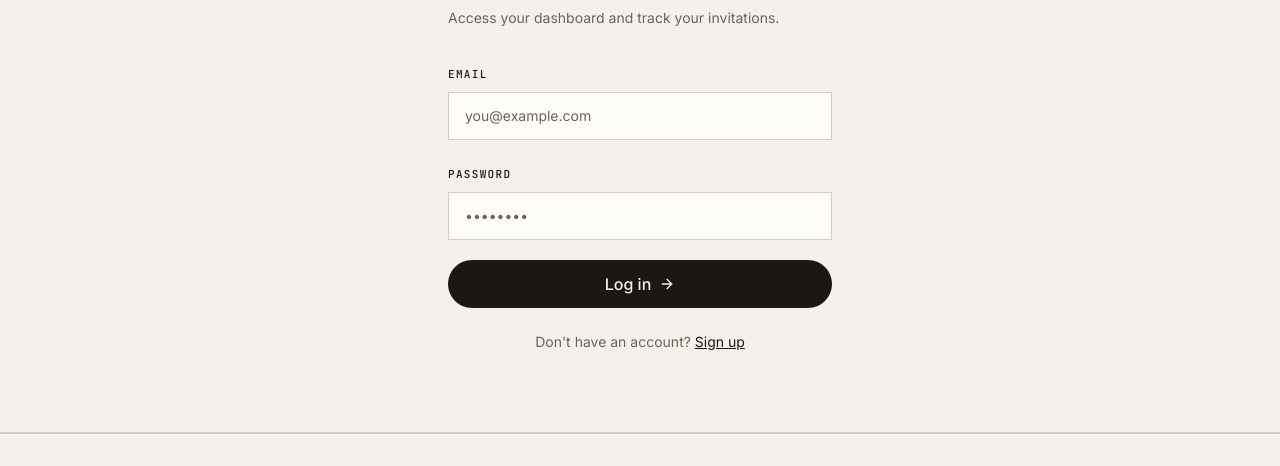
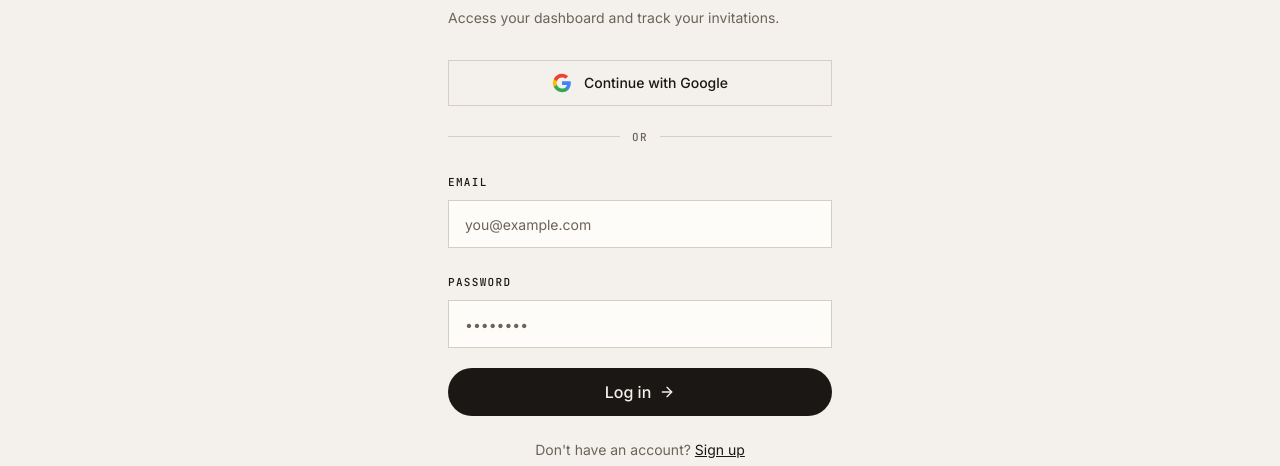
Before and after one commit to hanibrahim130-boop/invytly, a Next.js app: page /login in a window 1280 px wide. Shown: the part 205-671 px from the top of the page. Built offline with nearby package versions, Linux system fonts and the light colour scheme; no server answers.

Commit message:
feat: add Google login with signInWithPopup on login and signup pages

```diff
--- a/src/app/login/page.tsx
+++ b/src/app/login/page.tsx
@@ -20,11 +20,12 @@
 function LoginContent() {
   const router = useRouter();
   const params = useSearchParams();
-  const { logIn, user } = useAuth();
+  const { logIn, logInWithGoogle, user } = useAuth();
   const [email, setEmail] = React.useState("");
   const [password, setPassword] = React.useState("");
   const [error, setError] = React.useState("");
   const [loading, setLoading] = React.useState(false);
+  const [googleLoading, setGoogleLoading] = React.useState(false);
 
   const redirectTo = params.get("redirect") ?? "/dashboard";
 
@@ -51,6 +52,21 @@
     }
   };
 
+  const handleGoogleLogin = async () => {
+    setError("");
+    setGoogleLoading(true);
+    try {
+      await logInWithGoogle();
+    } catch (err: unknown) {
+      const code = (err as { code?: string }).code ?? "";
+      if (code === "auth/popup-closed-by-user") setError("Sign-in popup was closed");
+      else if (code === "auth/popup-blocked") setError("Popup blocked. Allow popups for this site.");
+      else setError("Google sign-in failed. Please try again.");
+    } finally {
+      setGoogleLoading(false);
+    }
+  };
+
   return (
     <Container className="pt-32 pb-20">
       <div className="mx-auto max-w-sm">
@@ -62,7 +78,36 @@
           Access your dashboard and track your invitations.
         </p>
 
-        <form onSubmit={handleSubmit} className="mt-8 space-y-5">
+        {/* Google login */}
+        <button
+          type="button"
+          onClick={handleGoogleLogin}
+          disabled={googleLoading || loading}
+          className="mt-8 flex w-full items-center justify-center gap-3 border border-[color:var(--foreground)] px-4 py-3 text-sm font-medium transition-colors hover:bg-[color:var(--card)] disabled:opacity-50"
+        >
+          {googleLoading ? (
+            <span className="text-[color:var(--muted-foreground)]">Connecting…</span>
+          ) : (
+            <>
+              <svg className="h-5 w-5" viewBox="0 0 24 24" aria-hidden="true">
+                <path fill="#4285F4" d="M22.56 12.25c0-.78-.07-1.53-.2-2.25H12v4.26h5.92c-.26 1.37-1.04 2.53-2.21 3.31v2.77h3.57c2.08-1.92 3.28-4.74 3.28-8.09z" />
+                <path fill="#34A853" d="M12 23c2.97 0 5.46-.98 7.28-2.66l-3.57-2.77c-.98.66-2.23 1.06-3.71 1.06-2.86 0-5.29-1.93-6.16-4.53H2.18v2.84C3.99 20.53 7.7 23 12 23z" />
+                <path fill="#FBBC05" d="M5.84 14.09c-.22-.66-.35-1.36-.35-2.09s.13-1.43.35-2.09V7.07H2.18C1.43 8.55 1 10.22 1 12s.43 3.45 1.18 4.93l2.85-2.22.81-.62z" />
+                <path fill="#EA4335" d="M12 5.38c1.62 0 3.06.56 4.21 1.64l3.15-3.15C17.45 2.09 14.97 1 12 1 7.7 1 3.99 3.47 2.18 7.07l3.66 2.84c.87-2.6 3.3-4.53 6.16-4.53z" />
+              </svg>
+              Continue with Google
+            </>
+          )}
+        </button>
+
+        {/* Divider */}
+        <div className="my-6 flex items-center gap-3">
+          <div className="h-px flex-1 bg-[color:var(--border)]" />
+          <span className="label-mono text-xs text-[color:var(--muted-foreground)]">OR</span>
+          <div className="h-px flex-1 bg-[color:var(--border)]" />
+        </div>
+
+        <form onSubmit={handleSubmit} className="space-y-5">
           <div>
             <Label htmlFor="email">Email</Label>
             <Input
--- a/src/app/signup/page.tsx
+++ b/src/app/signup/page.tsx
@@ -11,12 +11,13 @@
 
 export default function SignupPage() {
   const router = useRouter();
-  const { signUp, user } = useAuth();
+  const { signUp, logInWithGoogle, user } = useAuth();
   const [name, setName] = React.useState("");
   const [email, setEmail] = React.useState("");
   const [password, setPassword] = React.useState("");
   const [error, setError] = React.useState("");
   const [loading, setLoading] = React.useState(false);
+  const [googleLoading, setGoogleLoading] = React.useState(false);
 
   React.useEffect(() => {
     if (user) {
@@ -48,6 +49,22 @@
     }
   };
 
+  const handleGoogleLogin = async () => {
+    setError("");
+    setGoogleLoading(true);
+    try {
+      await logInWithGoogle();
+      router.push("/dashboard");
+    } catch (err: unknown) {
+      const code = (err as { code?: string }).code ?? "";
+      if (code === "auth/popup-closed-by-user") setError("Sign-in popup was closed");
+      else if (code === "auth/popup-blocked") setError("Popup blocked. Allow popups for this site.");
+      else setError("Google sign-in failed. Please try again.");
+    } finally {
+      setGoogleLoading(false);
+    }
+  };
+
   return (
     <Container className="pt-32 pb-20">
       <div className="mx-auto max-w-sm">
@@ -59,7 +76,36 @@
           Sign up to create and track your invitations.
         </p>
 
-        <form onSubmit={handleSubmit} className="mt-8 space-y-5">
+        {/* Google login */}
+        <button
+          type="button"
+          onClick={handleGoogleLogin}
+          disabled={googleLoading || loading}
+          className="mt-8 flex w-full items-center justify-center gap-3 border border-[color:var(--foreground)] px-4 py-3 text-sm font-medium transition-colors hover:bg-[color:var(--card)] disabled:opacity-50"
+        >
+          {googleLoading ? (
+            <span className="text-[color:var(--muted-foreground)]">Connecting…</span>
+          ) : (
+            <>
+              <svg className="h-5 w-5" viewBox="0 0 24 24" aria-hidden="true">
+                <path fill="#4285F4" d="M22.56 12.25c0-.78-.07-1.53-.2-2.25H12v4.26h5.92c-.26 1.37-1.04 2.53-2.21 3.31v2.77h3.57c2.08-1.92 3.28-4.74 3.28-8.09z" />
+                <path fill="#34A853" d="M12 23c2.97 0 5.46-.98 7.28-2.66l-3.57-2.77c-.98.66-2.23 1.06-3.71 1.06-2.86 0-5.29-1.93-6.16-4.53H2.18v2.84C3.99 20.53 7.7 23 12 23z" />
+                <path fill="#FBBC05" d="M5.84 14.09c-.22-.66-.35-1.36-.35-2.09s.13-1.43.35-2.09V7.07H2.18C1.43 8.55 1 10.22 1 12s.43 3.45 1.18 4.93l2.85-2.22.81-.62z" />
+                <path fill="#EA4335" d="M12 5.38c1.62 0 3.06.56 4.21 1.64l3.15-3.15C17.45 2.09 14.97 1 12 1 7.7 1 3.99 3.47 2.18 7.07l3.66 2.84c.87-2.6 3.3-4.53 6.16-4.53z" />
+              </svg>
+              Continue with Google
+            </>
+          )}
+        </button>
+
+        {/* Divider */}
+        <div className="my-6 flex items-center gap-3">
+          <div className="h-px flex-1 bg-[color:var(--border)]" />
+          <span className="label-mono text-xs text-[color:var(--muted-foreground)]">OR</span>
+          <div className="h-px flex-1 bg-[color:var(--border)]" />
+        </div>
+
+        <form onSubmit={handleSubmit} className="space-y-5">
           <div>
             <Label htmlFor="name">Full name</Label>
             <Input
--- a/src/lib/auth-context.tsx
+++ b/src/lib/auth-context.tsx
@@ -5,6 +5,8 @@
   onAuthStateChanged,
   createUserWithEmailAndPassword,
   signInWithEmailAndPassword,
+  signInWithPopup,
+  GoogleAuthProvider,
   signOut,
   updateProfile,
   type User as FirebaseUser,
@@ -26,6 +28,7 @@
   loading: boolean;
   signUp: (email: string, password: string, name: string) => Promise<void>;
   logIn: (email: string, password: string) => Promise<void>;
+  logInWithGoogle: () => Promise<void>;
   logOut: () => Promise<void>;
 }
 
@@ -87,13 +90,34 @@
     await signInWithEmailAndPassword(auth, email, password);
   };
 
+  const logInWithGoogle = async () => {
+    const provider = new GoogleAuthProvider();
+    const cred = await signInWithPopup(auth, provider);
+    const fbUser = cred.user;
+    const role: UserRole = fbUser.email === ADMIN_EMAIL ? "admin" : "client";
+    const snap = await getDoc(doc(db, "clients", fbUser.uid));
+    if (!snap.exists()) {
+      await setDoc(doc(db, "clients", fbUser.uid), {
+        name: fbUser.displayName ?? fbUser.email ?? "User",
+        email: fbUser.email,
+        createdAt: new Date().toISOString(),
+      });
+    }
+    setUser({
+      uid: fbUser.uid,
+      email: fbUser.email,
+      displayName: fbUser.displayName,
+      role,
+    });
+  };
+
   const logOut = async () => {
     await signOut(auth);
     setUser(null);
   };
 
   return (
-    <AuthContext.Provider value={{ user, loading, signUp, logIn, logOut }}>
+    <AuthContext.Provider value={{ user, loading, signUp, logIn, logInWithGoogle, logOut }}>
       {children}
     </AuthContext.Provider>
   );
```
